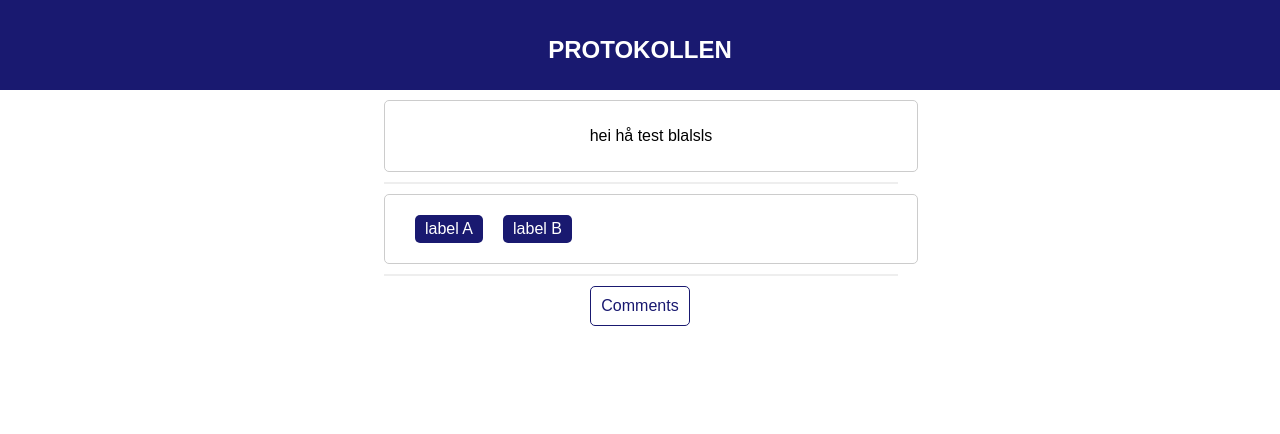
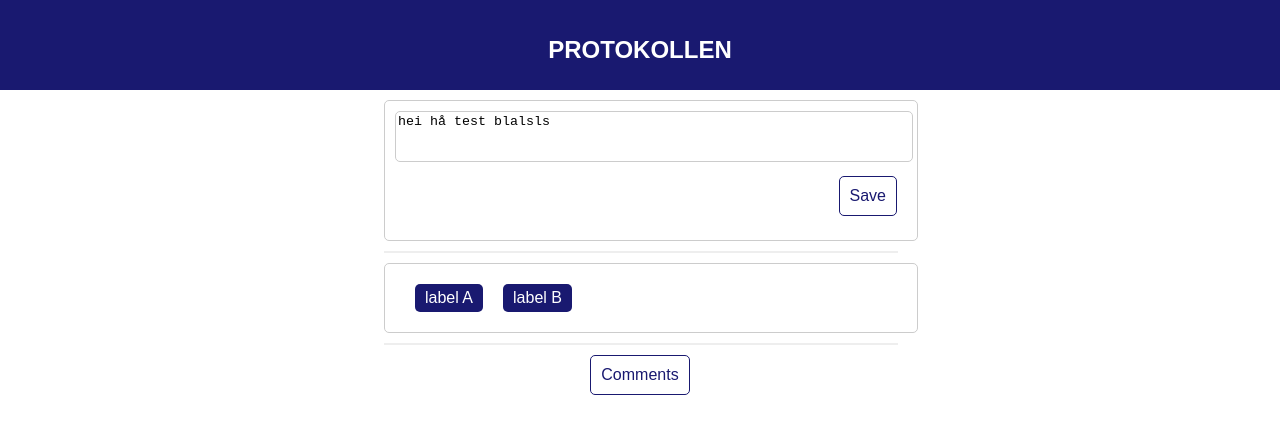
Before and after one commit to mariufa/protokollen, a React (Create React App) app in the folder client/: page /protocols/1 in a window 1280 px wide. Both pictures are taken after a click on the element "hei hå test blalsls". Shown: the top 434 px of the page. Built offline with nearby package versions, Linux system fonts and the light colour scheme.

Commit message:
create textarea

```diff
--- a/client/src/Protocols/Protocol.js
+++ b/client/src/Protocols/Protocol.js
@@ -6,6 +6,23 @@ import HorizontalDivider from '../Common/Divider';
 import { TableEntry, TextBox } from '../Common/TextCommons';
 import { CommonButton } from '../Common/Button';
 import Page from '../Common/Page';
+
+const TextArea = styled.textarea`
+    border: 1px solid #ccc;
+    border-radius: 5px;
+    width: 100%;
+    outline: none;
+    resize: none;
+`;
+
+const SaveBox = styled.div`
+    width: 100%;
+    display: inline-block;
+`;
+
+const SaveButton = CommonButton.extend`
+    float:right
+`;
 
 class Protocol extends Component {
 
@@ -62,24 +79,51 @@ class Protocol extends Component {
 
     componentDidMount = () => {
         const id = this.props.match.params.id;
-        console.log(id);
         const protocol = this.getMockData(id);
         const comments = this.getMockComments(id);
         this.setState({...protocol, comments: comments});
     }
 
+    onClickText = () => {
+        if (this.state.textEditable === false) {
+            this.setState({textEditable: true});
+        }
+    }
+
+    onClickLabels = () => {
+        this.setState({removable: !this.state.removable});
+    }
+
+    onClickSaveText = () => {
+        // put api
+        this.setState({textEditable: false});
+    }
+
+    onChangeTextArea = (e) => {
+        this.setState({text: e.target.value});
+    }
+
     render() {
-        const { text, labels } = this.state;
-        console.log(labels)
+        const { text, labels, textEditable } = this.state;
         return (
             <Page>
-                <TableEntry>
-                    <TextBox>
-                        {text}
-                    </TextBox>
+                <TableEntry onClick={this.onClickText}>
+                    {!textEditable &&
+                        <TextBox>
+                            {text}
+                        </TextBox>
+                    }
+                    {textEditable &&
+                        <div>
+                            <TextArea value={text} onChange={this.onChangeTextArea} wrap="off" rows="3" />
+                            <SaveBox>
+                                <SaveButton onClick={this.onClickSaveText}>Save</SaveButton>
+                            </SaveBox>
+                        </div>
+                    }
                 </TableEntry>
                 <HorizontalDivider/>
-                <TableEntry>
+                <TableEntry onClick={this.onClickLabels}>
                     <Labels labels={labels} removable={this.state.removable}/>
                 </TableEntry>
                 <HorizontalDivider/>
```
